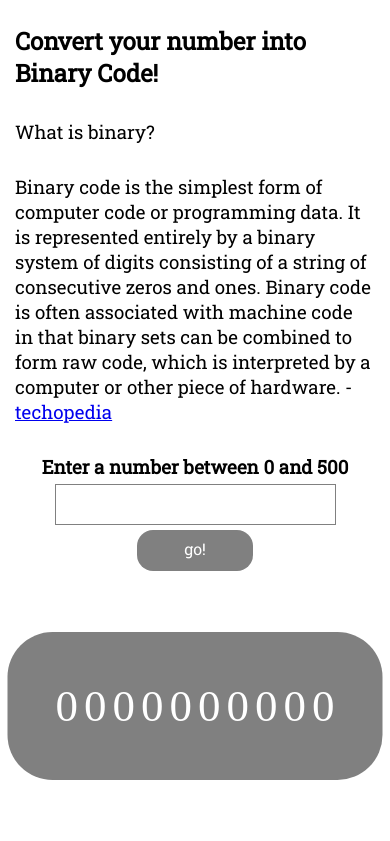
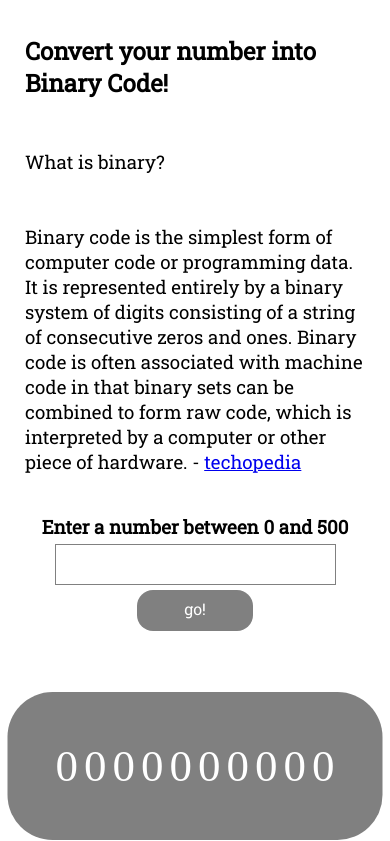
Before and after one commit to victoriaj1003/binarything, a PHP site: page / in a window 390 px wide. Shown: the part 202-1043 px from the top of the page. Before the commit the page ends 982 px from the top, so only its background shows below. Run offline with PHP 8.4, Linux system fonts and the light colour scheme.

Commit message:
fixed media queries and style for smaller devices

```diff
--- a/index.html
+++ b/index.html
@@ -18,7 +18,7 @@
 	<div id="innerwrapper">
 
 		<div id="whatis">
-			<h3> Convert your number into Binary Code!</h3>
+			<h2> Convert your number into Binary Code!</h2>
 			<p>
 				What is binary?
 			</p>
--- a/styles/style.css
+++ b/styles/style.css
@@ -27,8 +27,8 @@
 @media only screen and (max-device-width: 736px){
 	header p {
 		text-align: center;
-		font-size: 3em;
-			color: #e0048c;
+		font-size: 3.25em;
+		color: #e0048c;
 	}
 }
 
@@ -43,15 +43,29 @@
 	height: auto;
 	/*background-color: purple;*/
 }
-#whatis h3 {
+#whatis h2 {
 	margin: 20px;
-	padding: 5px;
+	padding: 15px;
 	font-size: 1.5em;
 }
 #whatis p {
 	margin: 20px;
-	padding: 5px;
+	padding: 15px;
 	font-size: 1.17em;
+}
+
+@media only screen and (max-device-width: 768px) {
+	#whatis h2 {
+		margin: 15px;
+		padding: 15px;
+		font-size: 1.5em;
+	}
+
+	#whatis p {
+		margin: 15px;
+		padding: 15px;
+		font-size: 1em;
+	}
 }
 
 #theform {
```
